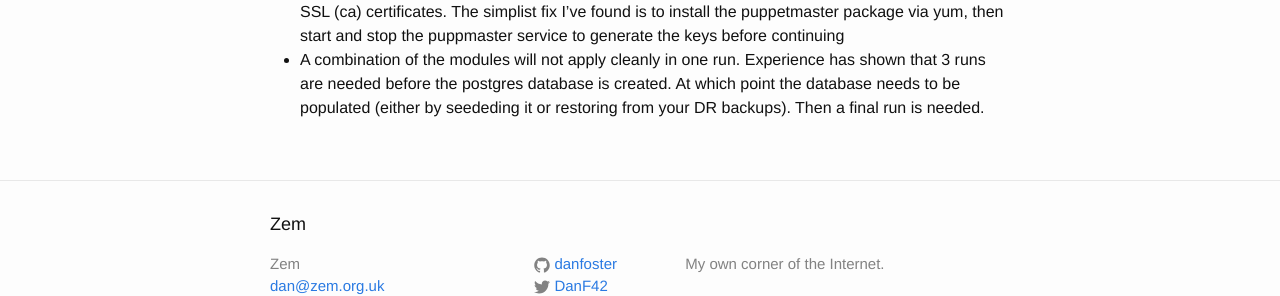
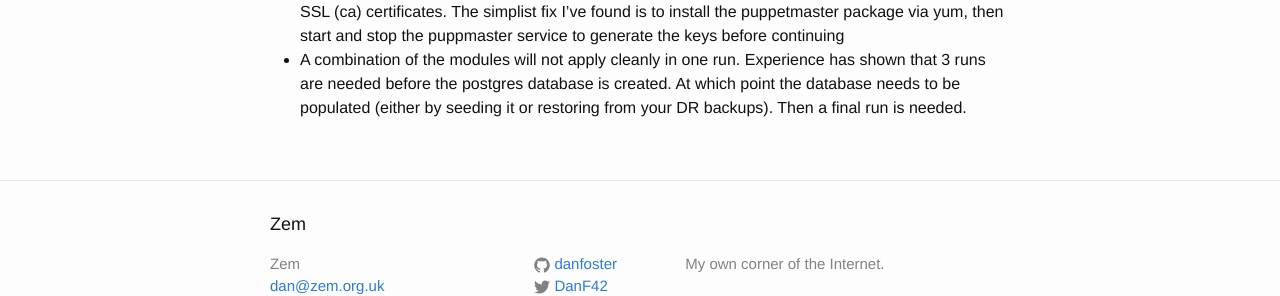
Before and after one commit to danfoster/zem-blog, a Jekyll site: the page built from _posts/2015-02-10-puppetmaster-bootstrapping.md, in a window 1280 px wide. Shown: the part 559-855 px from the top of the page. Built offline with Jekyll 4.4.1, drawn with Linux system fonts in a browser that asks for light colours.

Commit message:
fix typo

```diff
--- a/_posts/2015-02-10-puppetmaster-bootstrapping.md
+++ b/_posts/2015-02-10-puppetmaster-bootstrapping.md
@@ -16,4 +16,4 @@ In my environment, the puppetmaster is managed with a combination of the followi
 Getting to a position where our [puppetmaster wrapper class](https://bitbucket.org/uobacrc/puppet-role/src/f3d2a10704410032651ba35053f97ed0d4a1b237/manifests/puppetmaster.pp?at=master) can be applied using ``puppet apply`` takes some care. The final result can be see at ``bootstrap.sh`` in our [puppet repo](https://bitbucket.org/uobacrc/acrc-puppet/src/287cc2b6ad407a95e4a6f2edc80ca8c34498858e/bootstrap.sh?at=production), Interesting things to note are:
 
  * Trying to apply ``theforeman/puppet`` to install a puppetmaster can lead to strange, inconsistant SSL (ca) certificates. The simplist fix I've found is to install the puppetmaster package via yum, then start and stop the puppmaster service to generate the keys before continuing
- * A combination of the modules will not apply cleanly in one run. Experience has shown that 3 runs are needed before the postgres database is created. At which point the database needs to be populated (either by seededing it or restoring from your DR backups). Then a final run is needed.
+ * A combination of the modules will not apply cleanly in one run. Experience has shown that 3 runs are needed before the postgres database is created. At which point the database needs to be populated (either by seeding it or restoring from your DR backups). Then a final run is needed.
```
